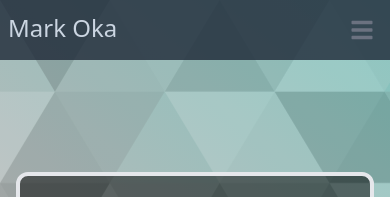
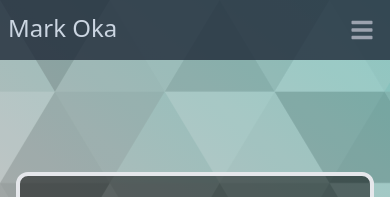
Before and after one commit to markoka101/portfolio, a React (Create React App) app: page / in a window 390 px wide. Shown: the top 197 px of the page. Built offline with nearby package versions, Linux system fonts and the light colour scheme.

Commit message:
keep theme same even if light mode

```diff
--- a/src/components/Navbar.js
+++ b/src/components/Navbar.js
@@ -50,7 +50,7 @@ export default function NavbarComponent() {
             },
         },
         toggle: {
-            base: "inline-flex items-center rounded-lg p-2 text-sm text-gray-500 hover:bg-gray-100 focus:outline-none focus:ring-2 focus:ring-gray-200 dark:text-gray-400 dark:hover:bg-gray-700 dark:focus:ring-gray-600 md:hidden",
+            base: "inline-flex items-center rounded-lg p-2 text-sm focus:outline-none focus:ring-2  text-gray-400 hover:bg-gray-700 focus:ring-gray-600 md:hidden",
             icon: "h-6 w-6 shrink-0",
         },
     };
--- a/src/components/Projects.js
+++ b/src/components/Projects.js
@@ -17,8 +17,8 @@ export default function Projects() {
         },
         indicators: {
             active: {
-                off: "bg-white/50 hover:bg-white dark:bg-gray-800/50 dark:hover:bg-gray-800",
-                on: "bg-white dark:bg-gray-800",
+                off: "bg-gray-800/50 hover:bg-gray-800",
+                on: "bg-gray-800",
             },
             base: "h-3 w-3 rounded-full",
             wrapper:
@@ -32,8 +32,8 @@ export default function Projects() {
             },
         },
         control: {
-            base: "inline-flex h-[40vh] lg:opacity-100 md:h-8 lg:h-8 w-8 items-center justify-center rounded-xl md:bg-white/30 lg:bg-white/30 md:group-hover:bg-white/50 lg:group-hover:bg-white/50 group-focus:outline-none md:dark:bg-gray-800/30 md:dark:group-hover:bg-gray-800/60 lg:dark:bg-gray-800/30 lg:dark:group-hover:bg-gray-800/60 dark:bg-transparent sm:h-10 sm:w-10",
-            icon: "h-5 w-5 text-white md:dark:text-gray-700 lg:dark:text-gray-700 sm:h-6 sm:w-6",
+            base: "inline-flex h-[40vh] lg:opacity-100 md:h-8 lg:h-8 w-8 items-center justify-center rounded-xl  group-focus:outline-none md:bg-gray-800/30 md:group-hover:bg-gray-800/60 lg:bg-gray-800/30 lg:group-hover:bg-gray-800/60 bg-transparent sm:h-10 sm:w-10",
+            icon: "h-5 w-5 text-white md:text-gray-700 lg:text-gray-700 sm:h-6 sm:w-6",
         },
         scrollContainer: {
             base: "flex h-full snap-mandatory overflow-y-hidden overflow-x-scroll scroll-smooth rounded-lg",
@@ -50,7 +50,7 @@ export default function Projects() {
                             Projects
                         </h1>
                     </div>
-                    <p className="lg:w-2/3 mx-auto leading-relaxed text-xl text-center text-black font-bold">
+                    <p className="lg:w-full mx-auto leading-relaxed text-xl text-center text-black font-bold">
                         These are some of the projects I am working/worked on. I
                         always have more projects in the works!
                     </p>
```
